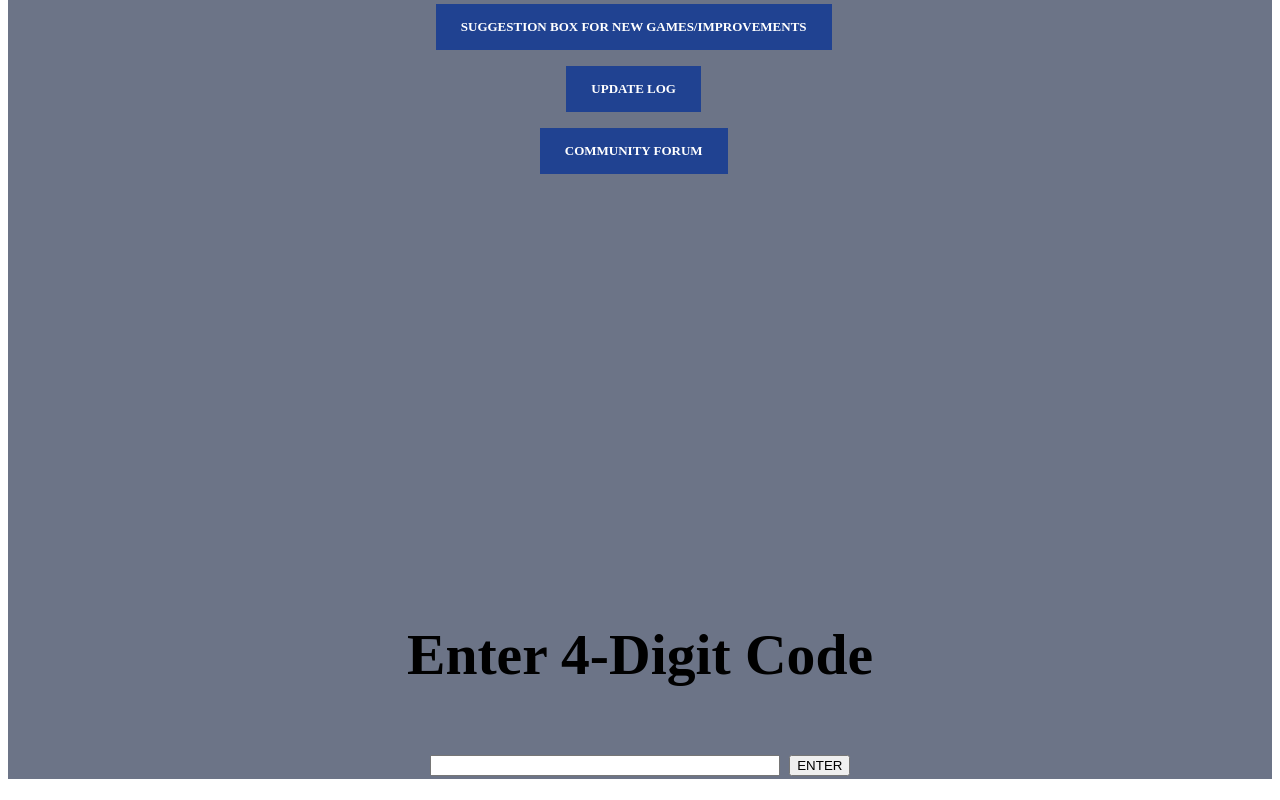
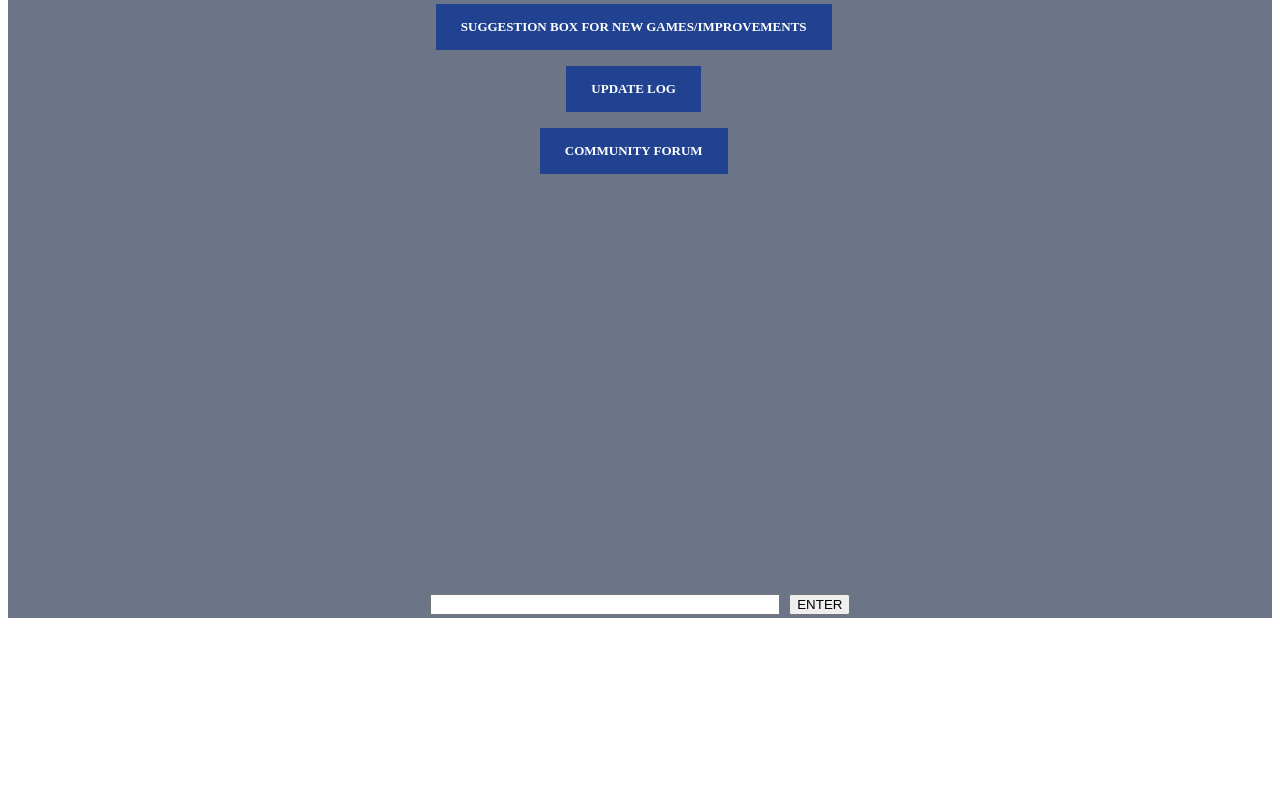
Before and after one commit to Legoxpert123456/3PlayerGithubHub, a plain HTML site: page index(2).html in a window 1280 px wide. Shown: the part 1510-2310 px from the top of the page. After the commit the page ends 2149 px from the top, so only its background shows below. Drawn offline with Linux system fonts and the light colour scheme.

Commit message:
Update index(2).html

```diff
--- a/index(2).html
+++ b/index(2).html
@@ -207,7 +207,6 @@ a:hover, a:active {
     </script>
 </head>
 <body>
-    <h2>Enter 4-Digit Code</h2>
     <input type="text" id="code" maxlength="99" pattern="\d{4}" size="30;" style="width:350px;" style="height:3000px;" required>
     <button onclick="checkCode()">ENTER</button>
 </body>
```
